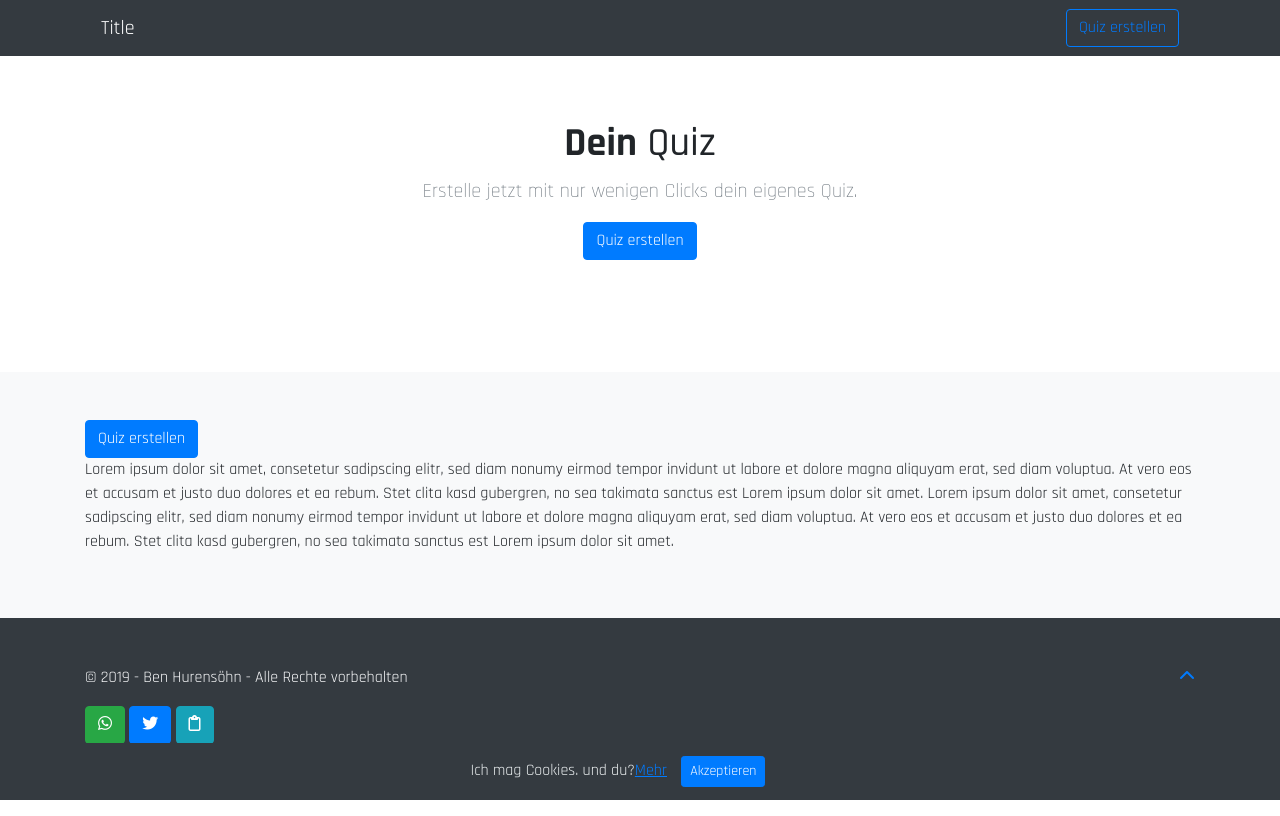
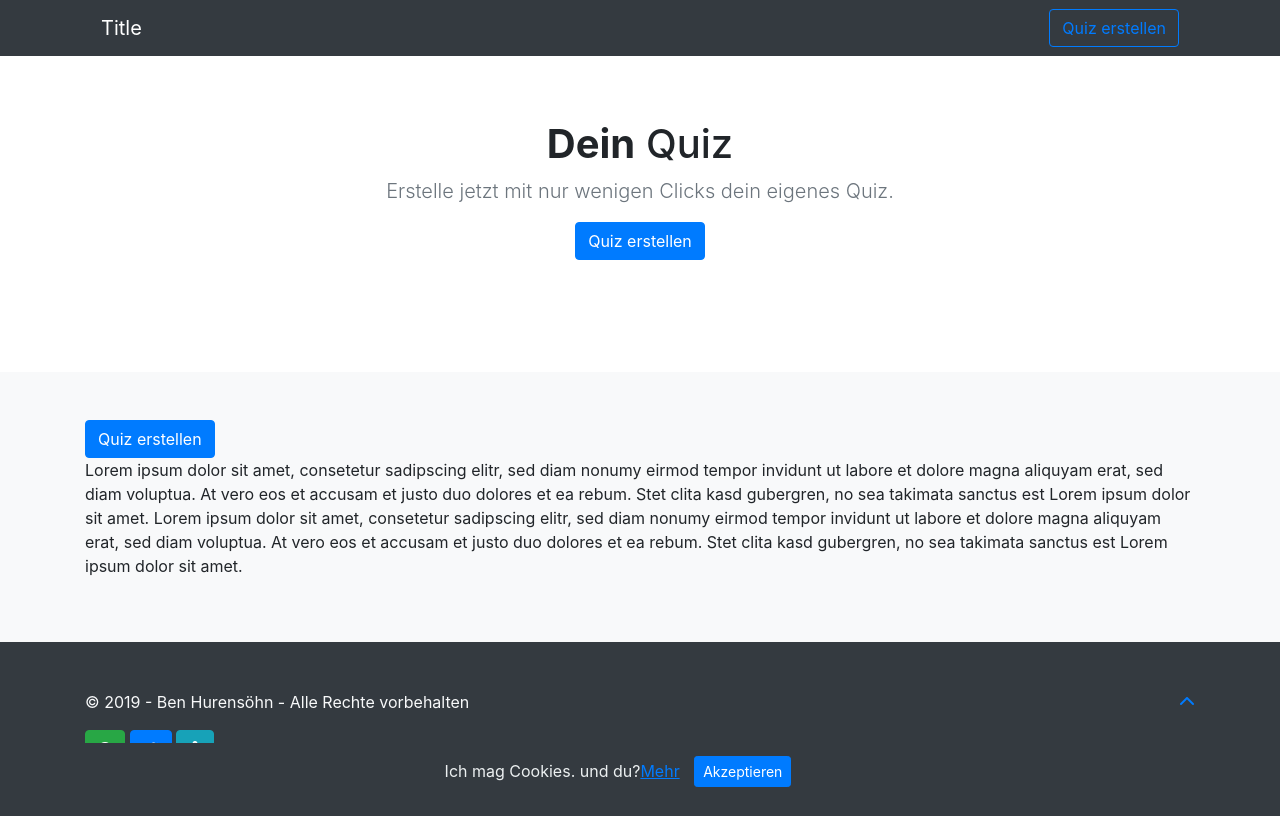
Before and after one commit to phgilde/quiz, a Flask app: page / in a window 1280 px wide. Run offline with Flask 2, Linux system fonts and the light colour scheme; some libraries are stand-ins or nearby versions.

Commit message:
edit font

```diff
--- a/app/static/css/main.css
+++ b/app/static/css/main.css
@@ -1,5 +1,4 @@
 body {
-  font-family: 'Rajdhani', sans-serif;
   background-color: #FFFFFF;
 }
 .cookiealert {
--- a/app/templates/base.html
+++ b/app/templates/base.html
@@ -8,7 +8,6 @@
     {% else %}
     <title>Quiz</title>
     {% endif %}
-    <link href="https://fonts.googleapis.com/css?family=Rajdhani:300,400,500,600,700&display=swap&subset=devanagari,latin-ext" rel="stylesheet">
     <link rel="stylesheet" href="https://stackpath.bootstrapcdn.com/bootstrap/4.3.1/css/bootstrap.min.css" integrity="sha384-ggOyR0iXCbMQv3Xipma34MD+dH/1fQ784/j6cY/iJTQUOhcWr7x9JvoRxT2MZw1T" crossorigin="anonymous">
     <link href="https://fonts.googleapis.com/icon?family=Material+Icons" rel="stylesheet">
     <script src="https://kit.fontawesome.com/7c71b1563d.js" crossorigin="anonymous"></script>
```
